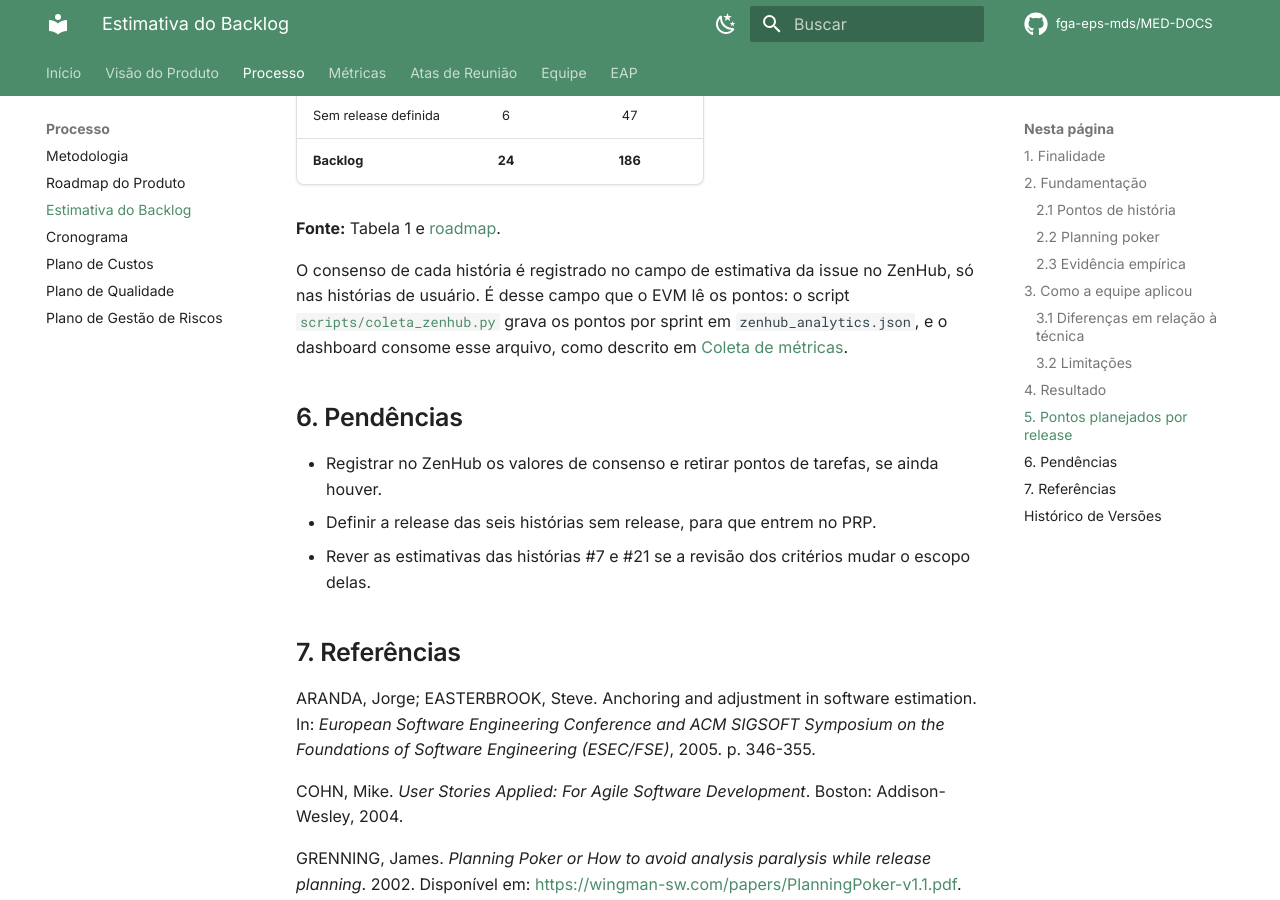
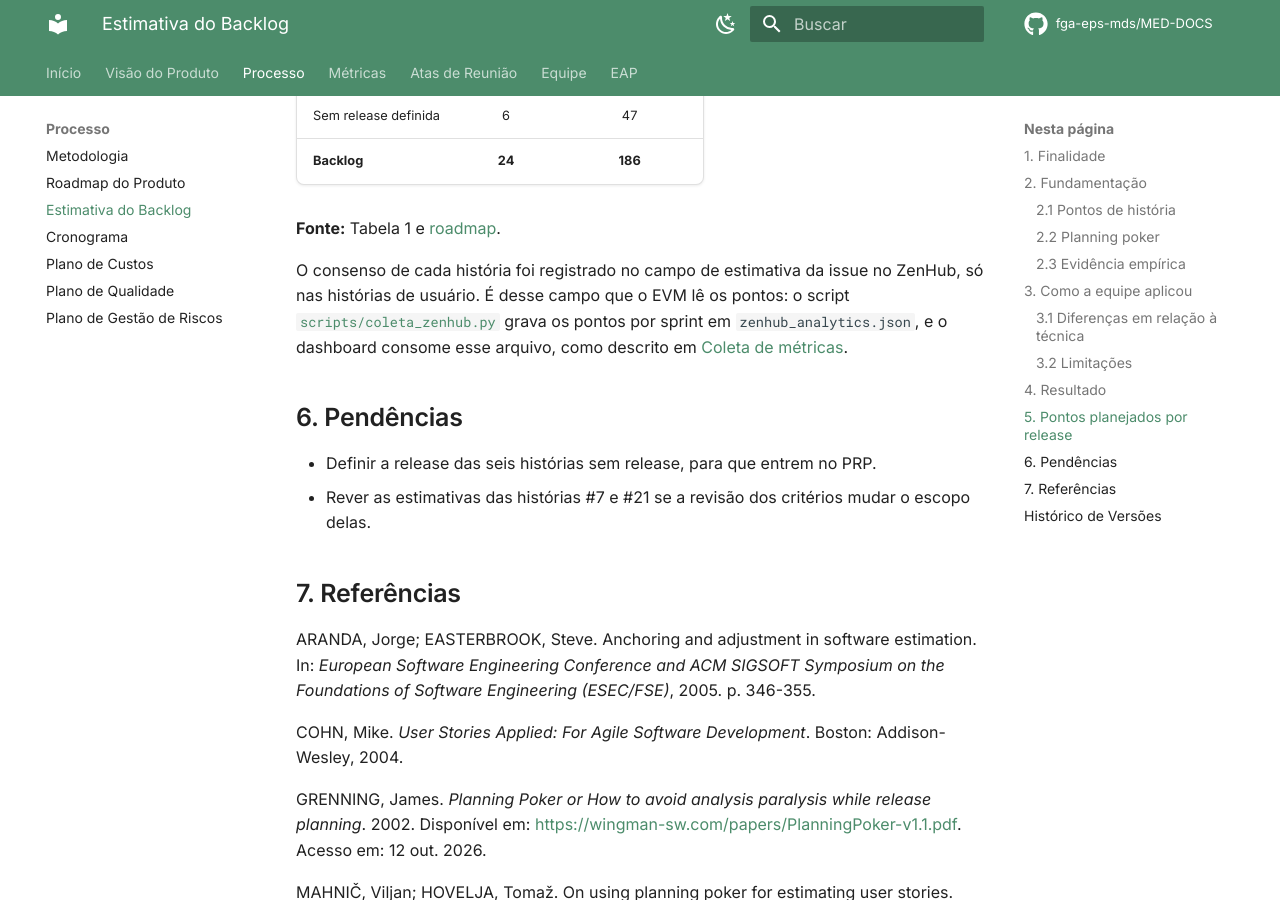
Before and after one commit to apollen27983/UNIEURO_MED-DOCS, an MkDocs documentation site: the page built from docs/processo/estimativa-do-backlog.md, in a window 1280 px wide and 900 px high, scrolled down 6851 px. Built offline with MkDocs 1.6.1 and Material for MkDocs 9.7.7, drawn with Linux system fonts in a browser that asks for light colours; comment, search, counter and statistics services are not loaded.

Commit message:
docs(estimativa): retira a pendência do registro no ZenHub
Refs #71

```diff
--- a/docs/processo/estimativa-do-backlog.md
+++ b/docs/processo/estimativa-do-backlog.md
@@ -177,7 +177,7 @@ histórias previstas para ela. A Tabela 2 soma os valores de consenso da Tabela
 
 **Fonte:** Tabela 1 e [roadmap](roadmap.md).
 
-O consenso de cada história é registrado no campo de estimativa da issue no ZenHub,
+O consenso de cada história foi registrado no campo de estimativa da issue no ZenHub,
 só nas histórias de usuário. É desse campo que o EVM lê os pontos: o script
 [`scripts/coleta_zenhub.py`](https://github.com/fga-eps-mds/2026.2-UNB-FCTE_UNIEURO_MED-DOCS/blob/main/scripts/coleta_zenhub.py)
 grava os pontos por sprint em `zenhub_analytics.json`, e o dashboard consome esse
@@ -185,8 +185,6 @@ arquivo, como descrito em [Coleta de métricas](../metricas/coleta-de-metricas.m
 
 ## 6. Pendências
 
-- Registrar no ZenHub os valores de consenso e retirar pontos de tarefas, se ainda
-  houver.
 - Definir a release das seis histórias sem release, para que entrem no PRP.
 - Rever as estimativas das histórias #7 e #21 se a revisão dos critérios mudar o
   escopo delas.
```
